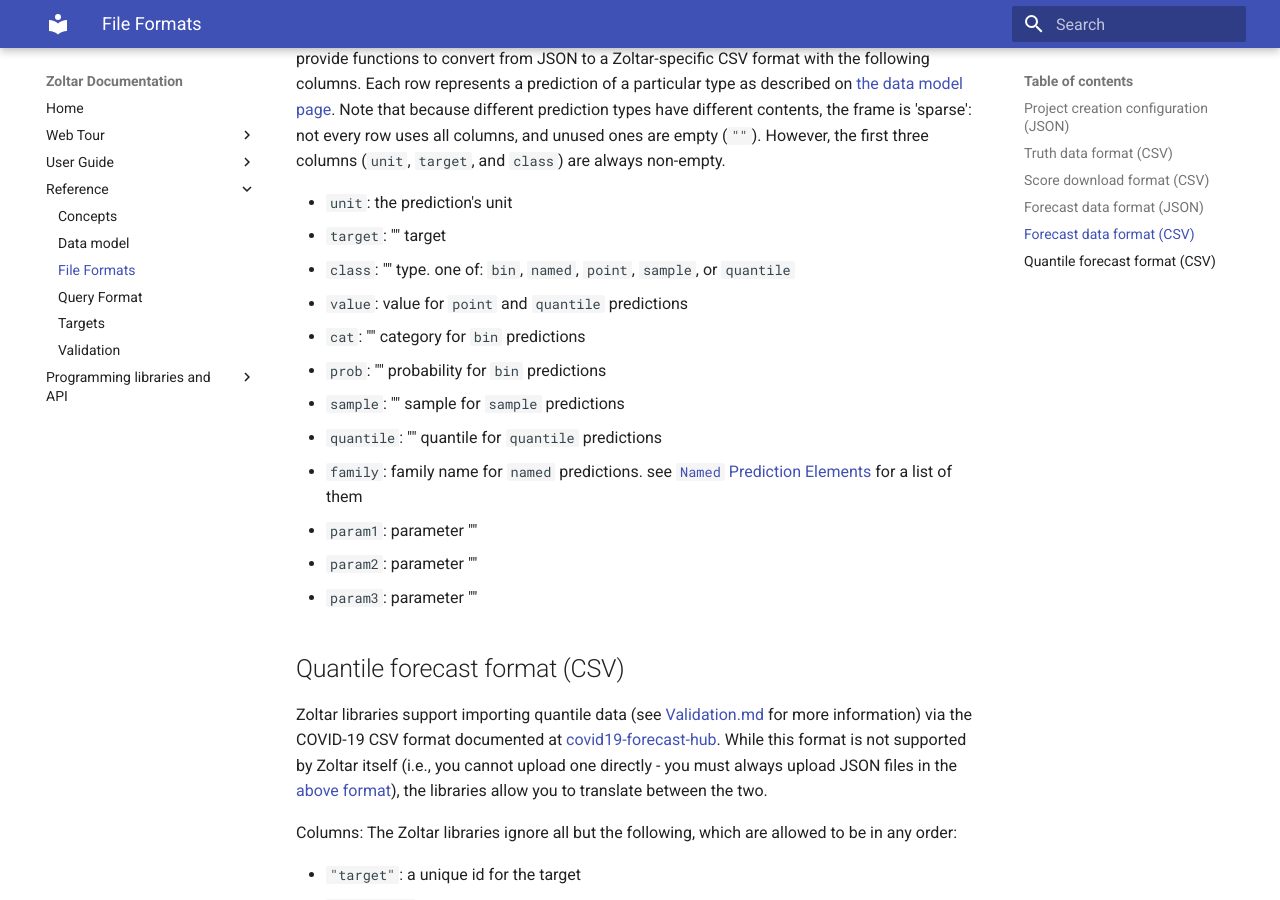
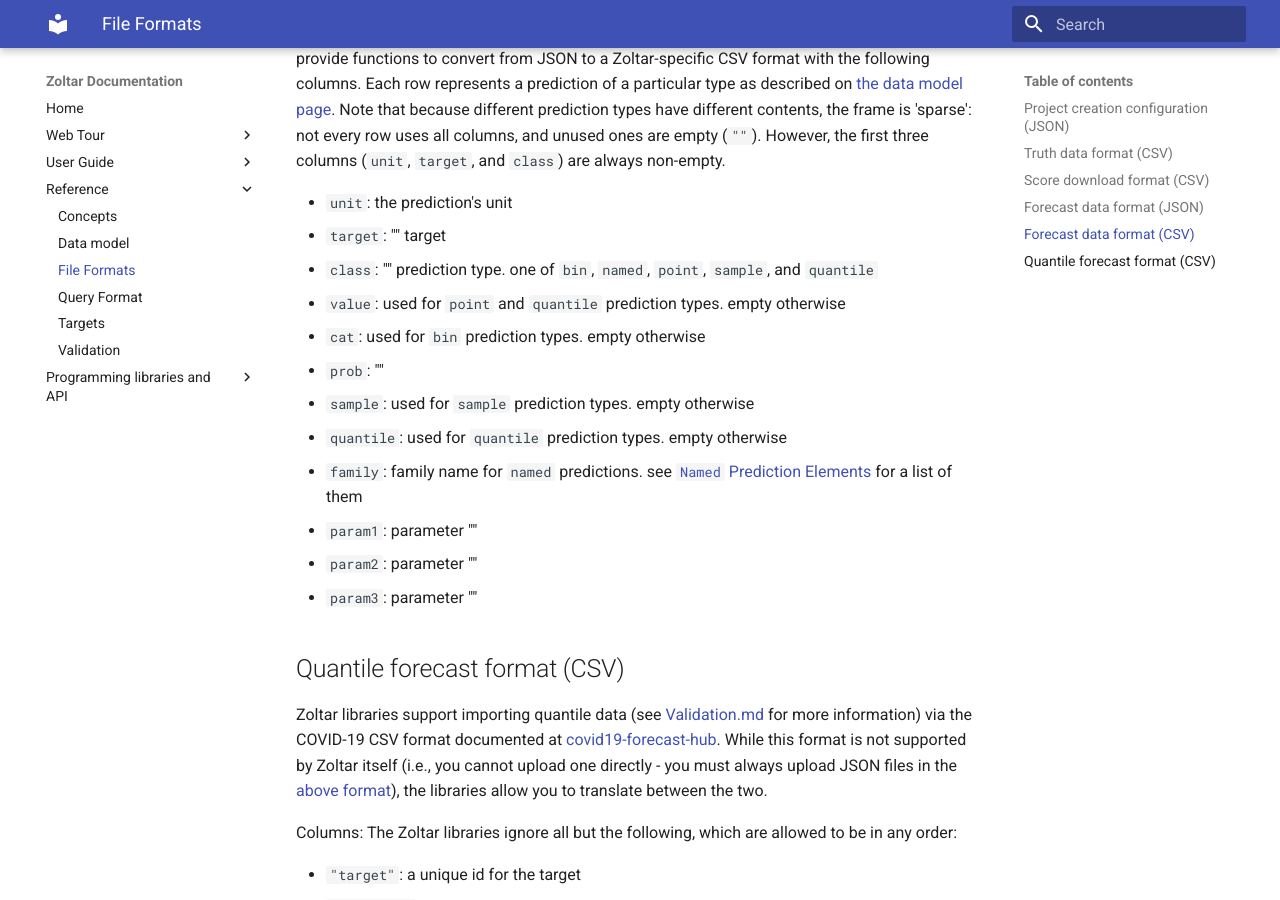
Before and after one commit to reichlab/docs.zoltardata, an MkDocs documentation site: the page built from docs/FileFormats.md, in a window 1280 px wide and 900 px high, scrolled down 3289 px. Built offline with MkDocs 1.6.1 and Material for MkDocs 9.7.7, drawn with Linux system fonts in a browser that asks for light colours.

```diff
--- a/docs/FileFormats.md
+++ b/docs/FileFormats.md
@@ -98,12 +98,12 @@ Because the native Zoltar JSON format can be inconvenient to work with, the [Zol
 
 - `unit`: the prediction's unit
 - `target`: "" target
-- `class`: "" type. one of: `bin`, `named`, `point`, `sample`, or `quantile`
-- `value`: value for `point` and `quantile` predictions
-- `cat`: "" category for `bin` predictions
-- `prob`: "" probability for `bin` predictions
-- `sample`: "" sample for `sample` predictions
-- `quantile`: "" quantile for `quantile` predictions
+- `class`: "" prediction type. one of `bin`, `named`, `point`, `sample`, and `quantile`
+- `value`: used for `point` and `quantile` prediction types. empty otherwise
+- `cat`: used for `bin` prediction types. empty otherwise
+- `prob`: ""
+- `sample`: used for `sample` prediction types. empty otherwise
+- `quantile`: used for `quantile` prediction types. empty otherwise
 - `family`: family name for `named` predictions. see [`Named` Prediction Elements](Validation.md#named-prediction-elements) for a list of them
 - `param1`: parameter ""
 - `param2`: parameter ""
```
Also changed, not shown: docs/QueryFormat.md (+4 -4 lines).
